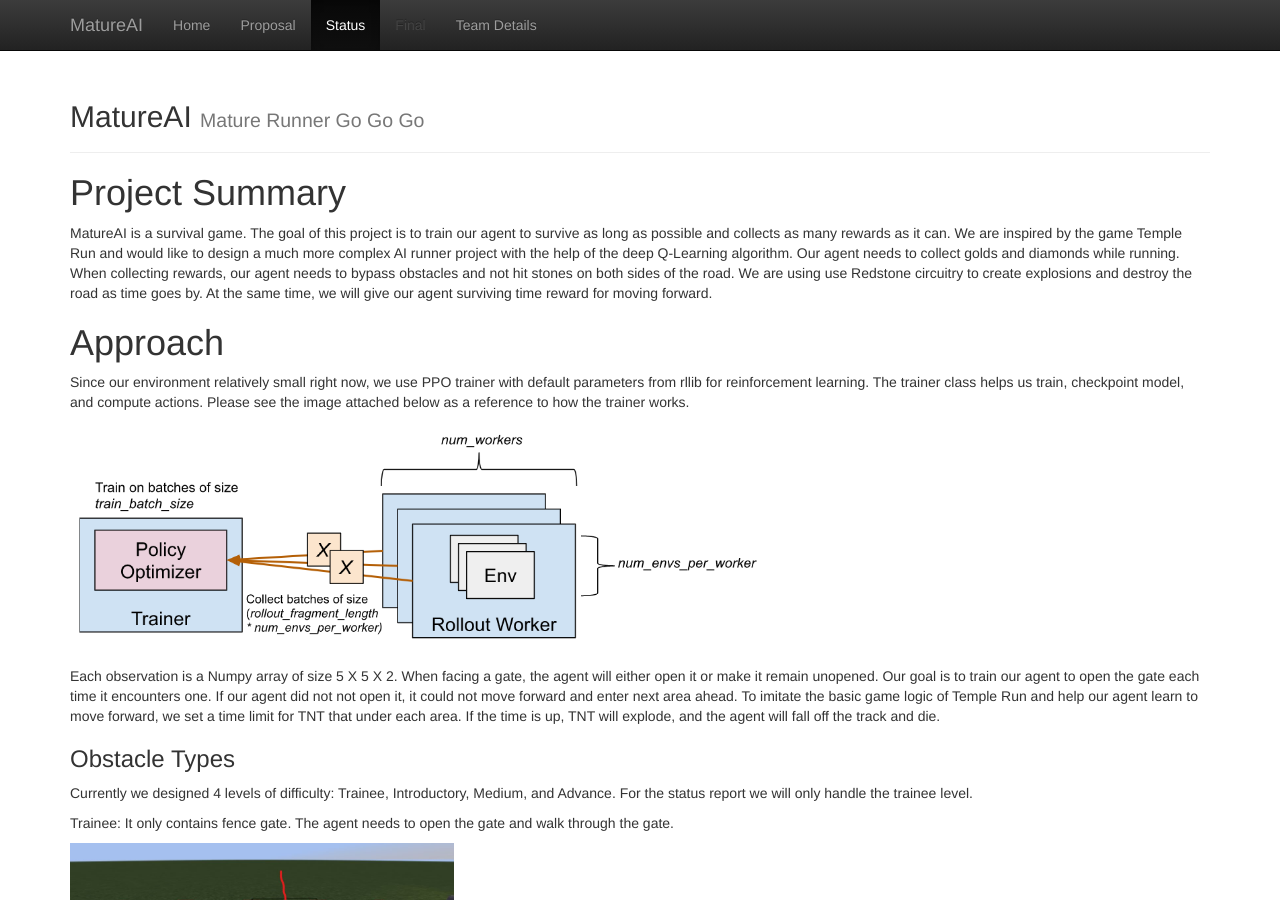
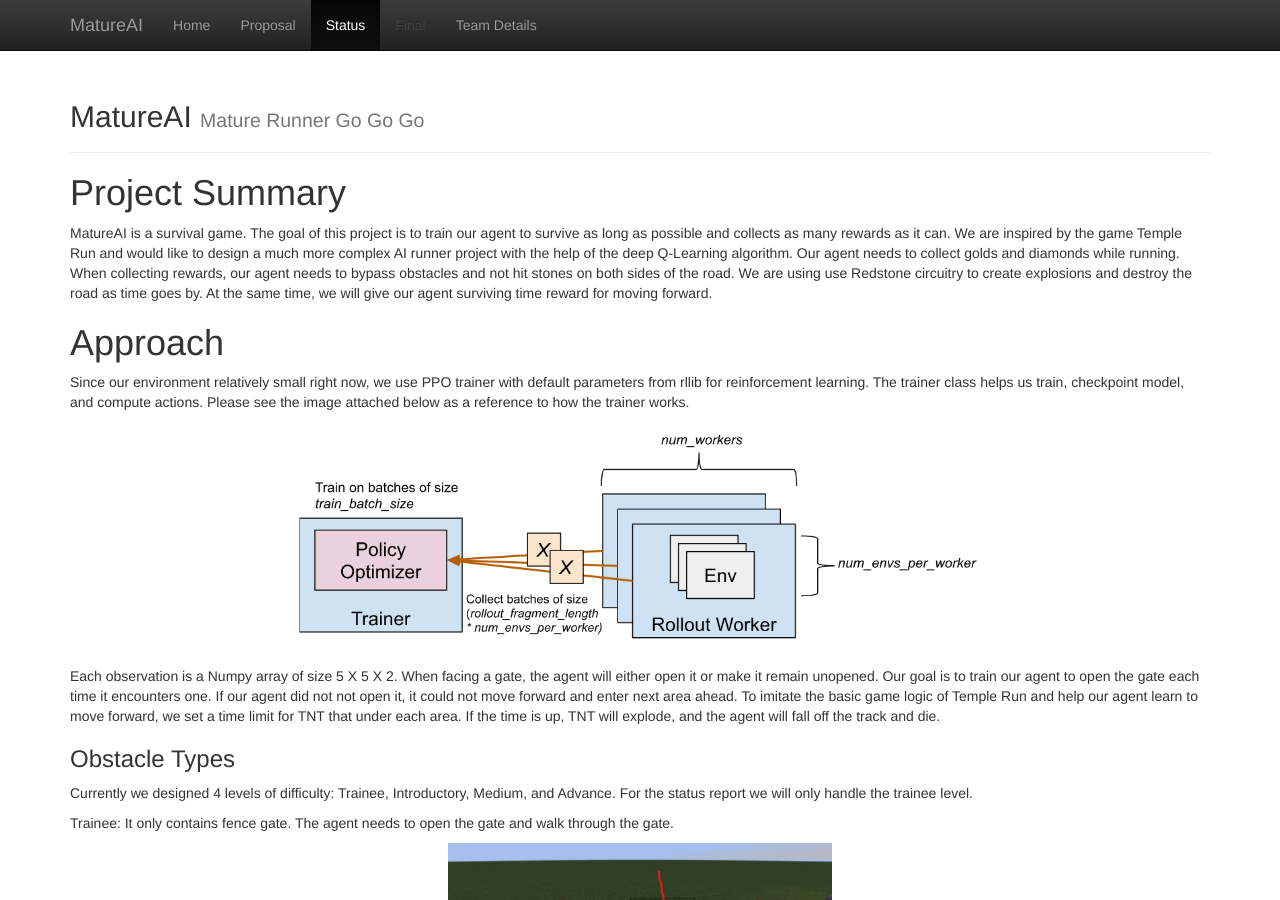
Before and after one commit to LeoLuo0320/MatureAI, a Jekyll site: the page built from docs/status.md, in a window 1280 px wide and 900 px high. Built offline with Jekyll 4.4.1, drawn with Linux system fonts in a browser that asks for light colours.

Commit message:
center images

```diff
--- a/docs/status.md
+++ b/docs/status.md
@@ -13,7 +13,11 @@ MatureAI is a survival game. The goal of this project is to train our agent to s
 
 Since  our environment relatively small right now, we use PPO trainer with default parameters from rllib for reinforcement learning. The trainer class helps us train, checkpoint model, and compute actions. Please see the image attached below as a reference to how the trainer works.
 
+<p align="center">
 <img width="700" alt="ppo trainer - graph" src="rllib.png">
+</p>
+
+
 
 Each observation is a Numpy array of size 5 X 5 X 2. When facing a gate, the agent will either open it or make it remain unopened. Our goal is to train our agent to open the gate each time it encounters one. If our agent did not not open it, it could not move forward and enter next area ahead. To imitate the basic game logic of Temple Run and help our agent learn to move forward, we set a time limit for TNT that under each area. If the time is up, TNT will explode, and the agent will fall off the track and die.
 
@@ -25,23 +29,33 @@ Currently we designed 4 levels of difficulty: Trainee, Introductory, Medium, and
 
 Trainee: It only contains fence gate. The agent needs to open the gate and walk through the gate.
 
+<p align="center">
 <img src="obs_0.JPG" alt="obs_0" style="zoom: 33%;" />
+</p>
 
 Introductory: It will contain fence gate and level 1 obstacle as show below. The agent needs to step onto the slab and jump.
 
-<img src="obs_1.JPG" alt="obs_1" style="zoom:33%;" />
+<p align="center">
+<img src="obs_1.JPG" alt="obs_1" style="zoom: 33%;" />
+</p>
+
+
 
 
 
 Medium: It will contain fence gate, level 1 obstacle and level 2 obstacles as show below. The agent needs to step onto the slab and jump with certain acceleration.
 
-<img src="obs_2.JPG" alt="obs_2" style="zoom:33%;" />
+<p align="center">
+<img src="obs_2.JPG" alt="obs_2" style="zoom: 33%;" />
+</p>
 
 
 
 Advance: It will contain all obstacles above and the agent needs to step onto the slab and jump with maximum acceleration.
 
-<img src="obs_3.JPG" alt="obs_3" style="zoom:33%;" />
+<p align="center">
+<img src="obs_3.JPG" alt="obs_3" style="zoom: 33%;" />
+</p>
 
 ### Action Space
 The action space is similar to the one from assignment2, and we use discrete action space for now, since environment is straightforward and simple. The "use 1" in action right now is to open the gate, so our agent will be able to move forward.
@@ -75,7 +89,9 @@ To evaluate our model quantitatively, we set positive and negative rewards for t
 
 Based on the reward system described in Approach and logic designed above, we have the reward graph below. According to the graph, we could see that our agent is learning to grab golds and diamonds and avoid hitting obstacles.
 
+<p align="center">
 <img width="700" alt="reward-graph" src="reward.png">
+</p>
 
 To evaluate our model qualitatively, we will keep track of the action taken by our agent. It is expected to survive as long as possible, which means that our agent should bypass obstacles and avoid hitting stones on both sides of the road, without taking greater risk of dying.
 
```
Also changed, not shown: docs/index.md (+4 -0 lines).
